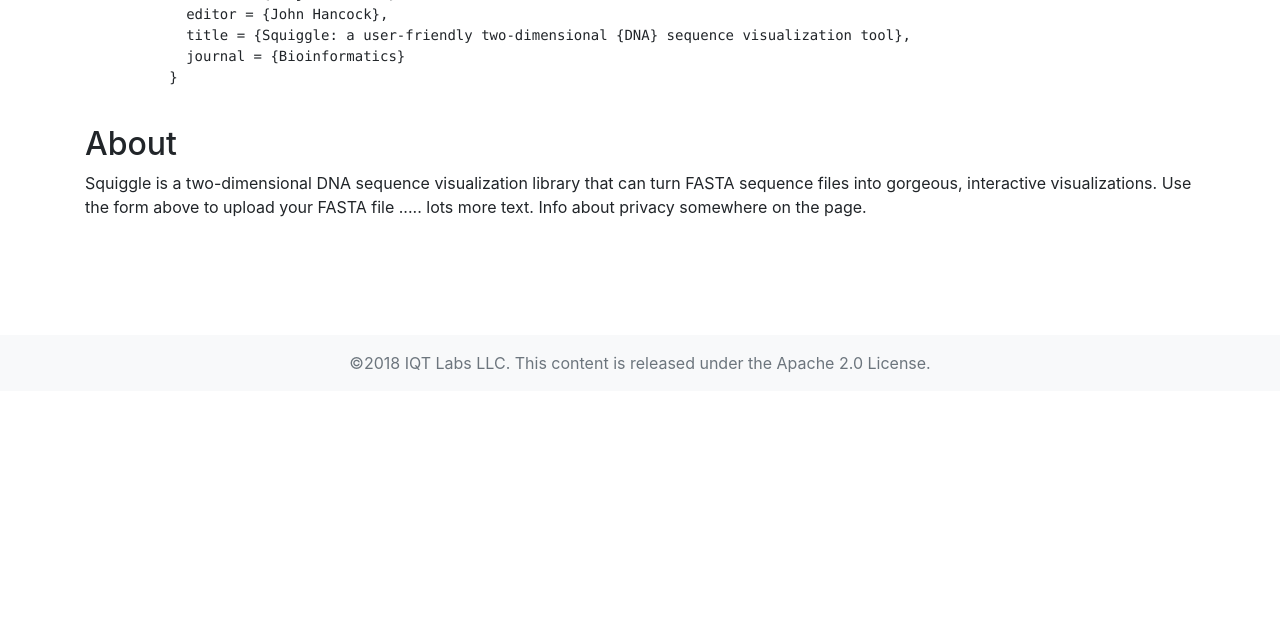
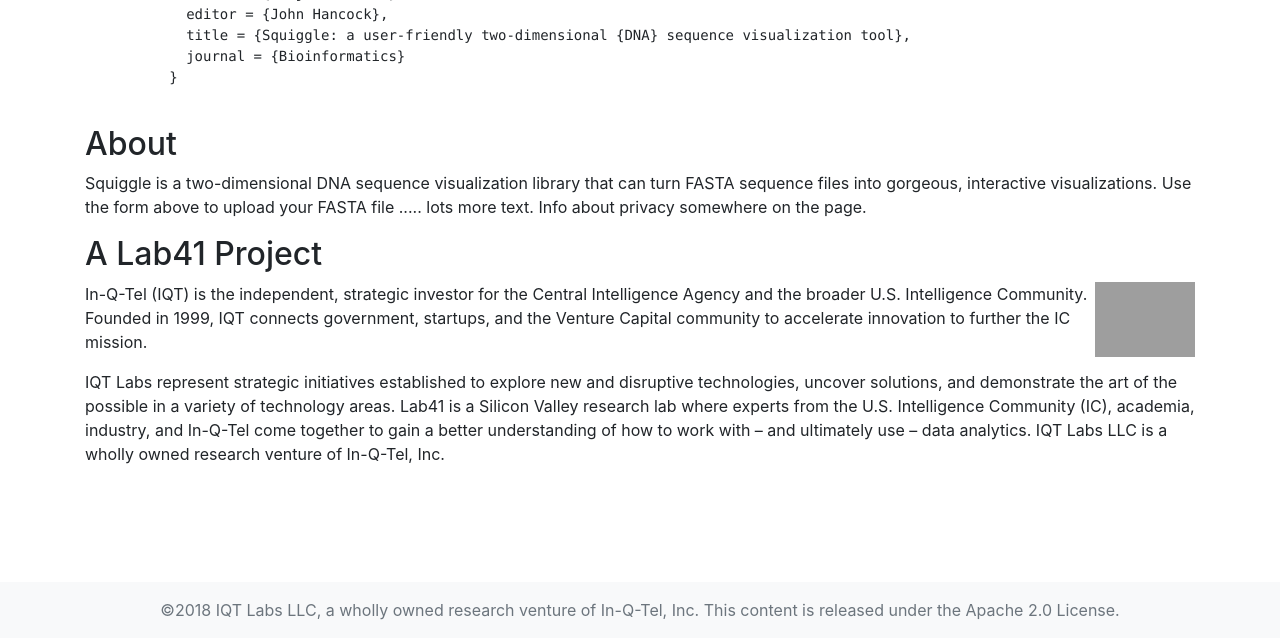
Before and after one commit to Benjamin-Lee/DNAvisualization.org, a Flask app: page / in a window 1280 px wide. Shown: the part 947-1585 px from the top of the page. Before the commit the page ends 1320 px from the top, so only its background shows below. Run offline with Flask 2, Linux system fonts and the light colour scheme; parts of the project's set-up code (start-up, migrations or seed data) failed here and were passed over; some libraries are stand-ins or nearby versions; grey boxes are pictures that could not be loaded.

Commit message:
Add Lab41 info

```diff
--- a/templates/index.html
+++ b/templates/index.html
@@ -226,15 +226,19 @@
         <div class="col">
           <h2>About</h2>
           <p> Squiggle is a two-dimensional DNA sequence visualization library that can turn FASTA sequence files into gorgeous, interactive visualizations. Use the form above to upload your FASTA file ..... lots more text. Info about privacy
-            somewhere on the page.</p>
-        </div>
+            somewhere on the page. </p>
+          <h2>A Lab41 Project</h2>
+          <a href="https://lab41.org"><img src="{{ url_for('static', filename='images/Lab41.eps') }}" height="75" style="float:right;padding-left: 6px;"></a>
+          <p>In-Q-Tel (IQT) is the independent, strategic investor for the Central Intelligence Agency and the broader U.S. Intelligence Community. Founded in 1999, IQT connects government, startups, and the Venture Capital community to accelerate innovation to further the IC mission. </p>
+          <p>IQT Labs represent strategic initiatives established to explore new and disruptive technologies, uncover solutions, and demonstrate the art of the possible in a variety of technology areas. Lab41 is a Silicon Valley research lab where experts from the U.S. Intelligence Community (IC), academia, industry, and In-Q-Tel come together to gain a better understanding of how to work with – and ultimately use – data analytics. IQT Labs LLC is a wholly owned research venture of In-Q-Tel, Inc.</p>
+
       </div>
     </div><!--  /container -->
   </main>
 
   <footer class="footer py-3 bg-light">
     <div class="container text-center">
-      <span class="text-muted">&copy;2018 IQT Labs LLC. This content is released under <a class="text-muted" href="https://github.com/Benjamin-Lee/squiggle-server/blob/master/LICENSE"> the Apache 2.0 License.</a></span>
+      <span class="text-muted">&copy;2018 IQT Labs LLC, a wholly owned research venture of <a class="text-muted" href="https://iqt.org">In-Q-Tel, Inc.</a> This content is released under <a class="text-muted" href="https://github.com/Benjamin-Lee/squiggle-server/blob/master/LICENSE"> the Apache 2.0 License.</a></span>
     </div>
   </footer>
 
```
Also changed, not shown: 1 other file.
